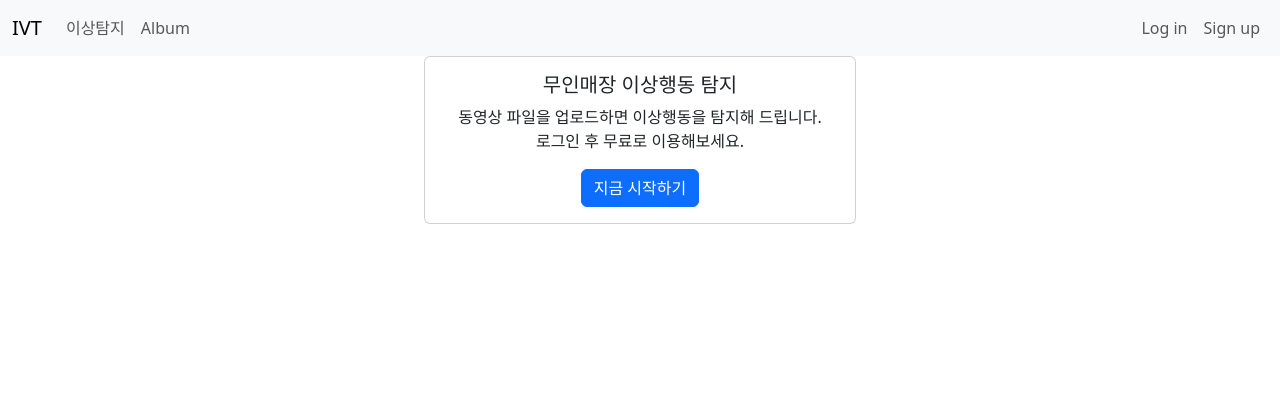
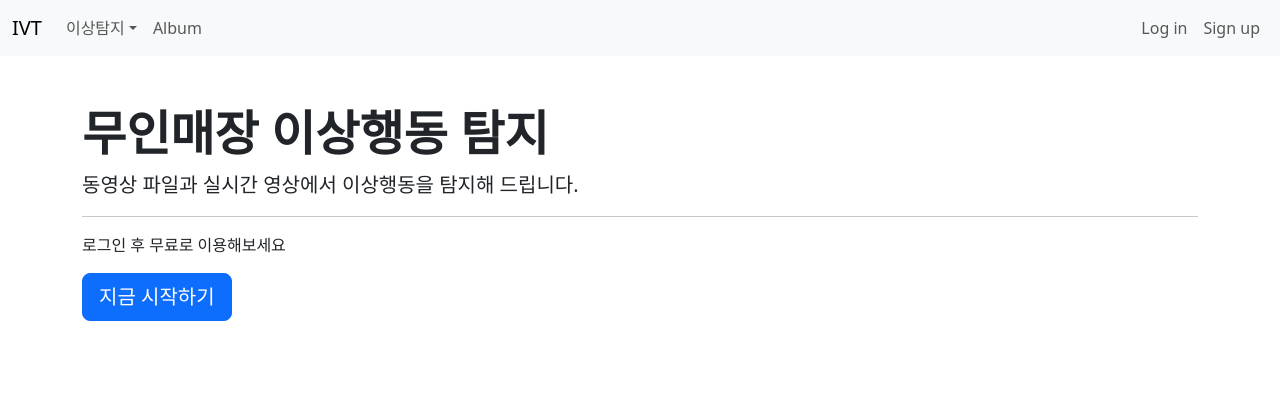
Before and after one commit to cogito21g/final_project, a FastAPI app: page / in a window 1280 px wide. Shown: the top 414 px of the page. Run offline with FastAPI, Linux system fonts and the light colour scheme; parts of the project's set-up code (start-up, migrations or seed data) failed here and were passed over.

Commit message:
feat : Update html, css design
- navigation bar 수정
- main page 수정

```diff
--- a/app/templates/main.html
+++ b/app/templates/main.html
@@ -5,31 +5,28 @@
         <meta name="viewport" content="width=device-width, initial-scale=1">
         <title>IVT Main Page</title>
         <link href="https://cdn.jsdelivr.net/npm/bootstrap@5.3.3/dist/css/bootstrap.min.css" rel="stylesheet" integrity="sha384-QWTKZyjpPEjISv5WaRU9OFeRpok6YctnYmDr5pNlyT2bRjXh0JMhjY6hW+ALEwIH" crossorigin="anonymous">
-        <script src="https://cdn.jsdelivr.net/npm/bootstrap@5.3.3/dist/js/bootstrap.bundle.min.js" integrity="sha384-YvpcrYf0tY3lHB60NNkmXc5s9fDVZLESaAA55NDzOxhy9GkcIdslK1eN7N6jIeHz" crossorigin="anonymous"></script>
+
     </head>
     <body>
-        <nav class="navbar navbar-expand-lg bg-body-tertiary">
+        <header>
+        <nav class="navbar navbar-expand-lg navbar-light bg-light">
             <div class="container-fluid">
-                <a class="navbar-brand" href="/">IVT</a>
+                <a class="navbar-brand mb-0 h1" href="/">IVT</a>
                 <button class="navbar-toggler" type="button" data-bs-toggle="collapse" data-bs-target="#navbarSupportedContent" aria-controls="navbarSupportedContent" aria-expanded="false" aria-label="Toggle navigation">
                     <span class="navbar-toggler-icon"></span>
                 </button>
                 <div class="collapse navbar-collapse" id="navbarSupportedContent">
-
                     <ul class="navbar-nav me-auto mb-2 mb-lg-0">
-                        <li class="nav-item">
-                            <a class="nav-link" data-bs-toggle="collapse" href="#anomalySubMenu" role="button" aria-expanded="false" aria-controls="anomalySubMenu">이상탐지</a>
-                            <div class="collapse submenu" id="anomalySubMenu">
-                                <ul class="navbar-nav">
-                                    <li class="nav-item">
-                                        <a class="nav-link" aria-current="page" href="/upload">녹화 영상</a>
-                                    </li>
-                                    <li class="nav-item">
-                                        <a class="nav-link" aria-current="page" href="/real_time">실시간</a>
-                                    </li>
-                                </ul>
-                            </div>
-                        </li>
+                        <li class="nav-item dropdown">
+                            <a class="nav-link dropdown-toggle" href="#" id="navbarDropdown" role="button" data-bs-toggle="dropdown" aria-expanded="false">이상탐지</a>
+                            <ul class="dropdown-menu" aria-labelledby="navbarDropdown">
+                                <li>
+                                    <a class="dropdown-item" href="/upload">녹화 영상</a>
+                                </li>
+                                <li>
+                                    <a class="dropdown-item" href="/real_time">실시간</a>
+                                </li>
+                            </ul>
                         <li class="nav-item">
                             <a class="nav-link" href="/album">Album</a>
                         </li>
@@ -58,20 +55,59 @@
                 </div>
             </div>
         </nav>
+    </header>
 
+    <main>
+        <section class="jumbotron">
+            <div class="container py-5">
+                <h1 class="display-5 fw-bold">무인매장 이상행동 탐지</h1>
+                <p class="lead">동영상 파일과 실시간 영상에서 이상행동을 탐지해 드립니다.</p>
+                <hr class "my-4">
+                {% if not token %}
+                <p>로그인 후 무료로 이용해보세요</p>
+                {% endif %}
+                <a class="btn btn-primary btn-lg" href="#" role="button">지금 시작하기</a>
+            </div>
+        </section>
 
-      <div class="container text-center">
-        <div class="row justify-content-center">
-            <div class="card" style="width: 27rem;">
-              <!-- <img src="./test.jpeg" class="card-img-top" alt="..."> -->
-              <div class="card-body">
-                <h5 class="card-title">무인매장 이상행동 탐지</h5>
-                <p class="card-text">동영상 파일을 업로드하면 이상행동을 탐지해 드립니다. 로그인 후 무료로 이용해보세요.</p>
-                <a href="#" class="btn btn-primary"><i class="fa-solid fa-camera"></i>지금 시작하기</a>
-              </div>
-            </div>
-        </div>
-      </div>
+        <div class="container py-5">
+            <!-- Three columns of text below the carousel -->
+            <div class="row">
+              <div class="col-lg-4 text-center">
+                <img src="https://cdn.icon-icons.com/icons2/1515/PNG/512/videocamera_105107.png" alt="Image 1" class="img-fluid rounded" style="width: 150px; height: 150px;">
+                <h2 class="fw-normal">녹화 영상</h2>
+                <p>녹화된 영상을 업로드하여 <br> 이상행동을 탐지합니다.</p>
+                {% if token %}
+                <p><a class="btn btn-secondary" href="\upload">바로가기 &raquo;</a></p>
+                {% else %}
+                <p><a class="btn btn-secondary" href="\login">바로가기 &raquo;</a></p>
+                {% endif %}
+              </div><!-- /.col-lg-4 -->
+              <div class="col-lg-4 text-center">
+                <img src="https://media.istockphoto.com/id/1138989739/ko/%EB%B2%A1%ED%84%B0/%EA%B0%90%EC%8B%9C-%EC%B9%B4%EB%A9%94%EB%9D%BC-%EC%95%84%EC%9D%B4%EC%BD%98.jpg?s=612x612&w=0&k=20&c=sPpguNIppRGUWRwGMt_5C128_d5K6TE1W-unJWINA5k=" alt="Image 1" class="img-fluid rounded" style="width: 150px; height: 150px;" >
+                <h2 class="fw-normal">실시간</h2>
+                <p>웹캠, CCTV 등을 연결하여 <br> 실시간으로 이상행동을 탐지합니다.</p>
+                {% if token %}
+                <p><a class="btn btn-secondary" href="\real_time">바로가기 &raquo;</a></p>
+                {% else %}
+                <p><a class="btn btn-secondary" href="\login">바로가기 &raquo;</a></p>
+                {% endif %}
+              </div><!-- /.col-lg-4 -->
+              <div class="col-lg-4 text-center">
+                <img src="https://png.pngtree.com/png-clipart/20230823/original/pngtree-archive-picture-file-photo-gallery-picture-image_8222511.png" alt="Image 1" class="img-fluid rounded" style="width: 150px; height: 150px;">
+                <h2 class="fw-normal">앨범 기능</h2>
+                <p>녹화 영상과 실시간에서 탐지된 이상행동을 <br> 스크린샷으로 저장하여 보관합니다.</p>
+                {% if token %}
+                <p><a class="btn btn-secondary" href="\album">바로가기 &raquo;</a></p>
+                {% else %}
+                <p><a class="btn btn-secondary" href="\login">바로가기 &raquo;</a></p>
+                {% endif %}
+              </div><!-- /.col-lg-4 -->
+            </div><!-- /.row -->
+        </div><!-- /.container -->
 
+    </main>
+
+    <script src="https://cdn.jsdelivr.net/npm/bootstrap@5.3.3/dist/js/bootstrap.bundle.min.js" integrity="sha384-YvpcrYf0tY3lHB60NNkmXc5s9fDVZLESaAA55NDzOxhy9GkcIdslK1eN7N6jIeHz" crossorigin="anonymous"></script>
     </body>
 </html>
```
Also changed, not shown: app/templates/album.html (+12 -15 lines), app/templates/login.html (+12 -15 lines), app/templates/real_time.html (+12 -15 lines), app/templates/signup.html (+12 -15 lines), app/templates/upload.html (+12 -15 lines), app/templates/video.html (+12 -15 lines).
